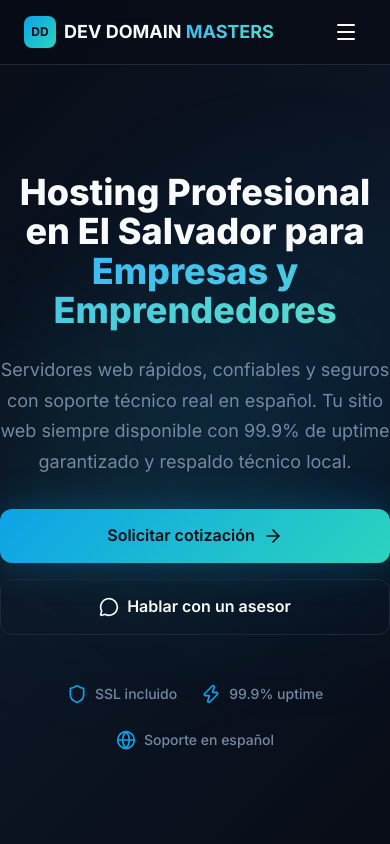
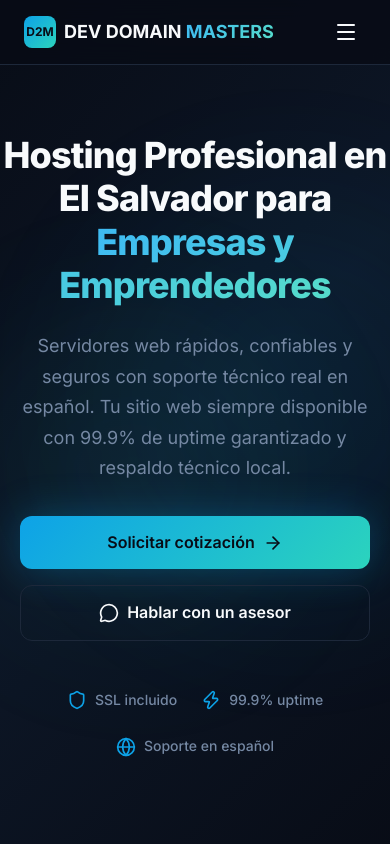
Before and after one commit to eliato/devdomainmasters.com, a plain HTML site: page hosting.html in a window 390 px wide. Shown: the top 844 px of the page. Drawn offline with nearby package versions, Linux system fonts and the light colour scheme.

Commit message:
improve styles and url

```diff
--- a/hosting.css
+++ b/hosting.css
@@ -277,7 +277,7 @@ color: var(--primary);
     min-height: 100vh;
     display: flex;
     align-items: center;
-    padding-top: 5rem;
+    padding-top: 3rem;
     background: var(--gradient-hero);
     overflow: hidden;
 }
@@ -325,14 +325,17 @@ color: var(--primary);
     z-index: 10;
     text-align: center;
     padding: 4rem 0;
+    max-width: 56rem;
+    margin: 0 auto;
+}
+.hero-title {
+    font-size: 2.25rem;
+    font-weight: 800;
+    line-height: 1.2;
+    margin-bottom: 1.5rem;
+    letter-spacing: -0.025em;
 }
 
-.hero h1 {
-    font-size: 2.25rem;
-    font-weight: 800;
-    line-height: 1.1;
-    margin-bottom: 1.5rem;
-}
 
 @media (min-width: 768px) {
     .hero h1 {
@@ -1008,3 +1011,43 @@ color: var(--primary);
     font-size: 0.875rem;
     color: var(--muted-foreground);
 }
+
+/* -------------------- RESPONSIVE -------------------- */
+@media (max-width: 640px) {
+    .hero-buttons .btn {
+        width: 100%;
+    }
+
+    .hero-location {
+        font-size: 1.5rem;
+        font-weight: 600;
+        line-height: 1;
+        color: var(--muted-foreground);
+        margin-bottom: 2rem;
+        max-width: 42rem;
+        margin-left: 10px;
+        margin-right: 10px;
+        line-height: 1.5;
+    }
+
+
+    .hero-subtitle {
+        font-size: 1.125rem;
+        color: var(--muted-foreground);
+        margin-bottom: 2rem;
+        max-width: 42rem;
+        margin-left: 10px;
+        margin-right: 10px;
+        line-height: 1.7;
+    }
+
+    .hero-buttons {
+        display: flex;
+        flex-direction: column;
+        gap: 1rem;
+        justify-content: center;
+        margin-bottom: 3rem;
+        margin-left: 20px;
+        margin-right: 20px;
+    }
+}
--- a/hosting.html
+++ b/hosting.html
@@ -41,14 +41,14 @@
     <header class="header">
         <div class="container header-content">
             <a href="index.html" class="logo">
-                <div class="logo-icon">DD</div>
+                <div class="logo-icon">D2M</div>
                 <span class="logo-text">DEV DOMAIN <span class="text-gradient">MASTERS</span></span>
             </a>
 
             <nav class="nav-desktop" aria-label="Navegación principal">
                 <a href="index.html" class="nav-link">Inicio</a>
                 <a href="/hosting" class="nav-link active">Hosting</a>
-                <a href="/dominios" class="nav-link">Dominios</a>
+                <a href="dominios.html" class="nav-link">Dominios</a>
                 <a href="#nosotros" class="nav-link">Nosotros</a>
             </nav>
 
@@ -82,8 +82,9 @@
             <div class="hero-glow hero-glow-2"></div>
 
             <div class="container hero-content">
-                <h1>Hosting Profesional en El Salvador para <span class="text-gradient">Empresas y Emprendedores</span>
+                <h1 class="hero-title">Hosting Profesional en El Salvador para <span class="text-gradient">Empresas y Emprendedores</span>
                 </h1>
+
 
                 <p class="hero-subtitle">
                     Servidores web rápidos, confiables y seguros con soporte técnico real en español.
--- a/styles.css
+++ b/styles.css
@@ -289,7 +289,7 @@ a.withouta {
     min-height: 100vh;
     display: flex;
     align-items: center;
-    padding-top: 5rem;
+    padding-top: 3rem;
     background: var(--gradient-hero);
     overflow: hidden;
 }
```
Also changed, not shown: dominios.html (+4 -5 lines), index.html (+6 -7 lines).
